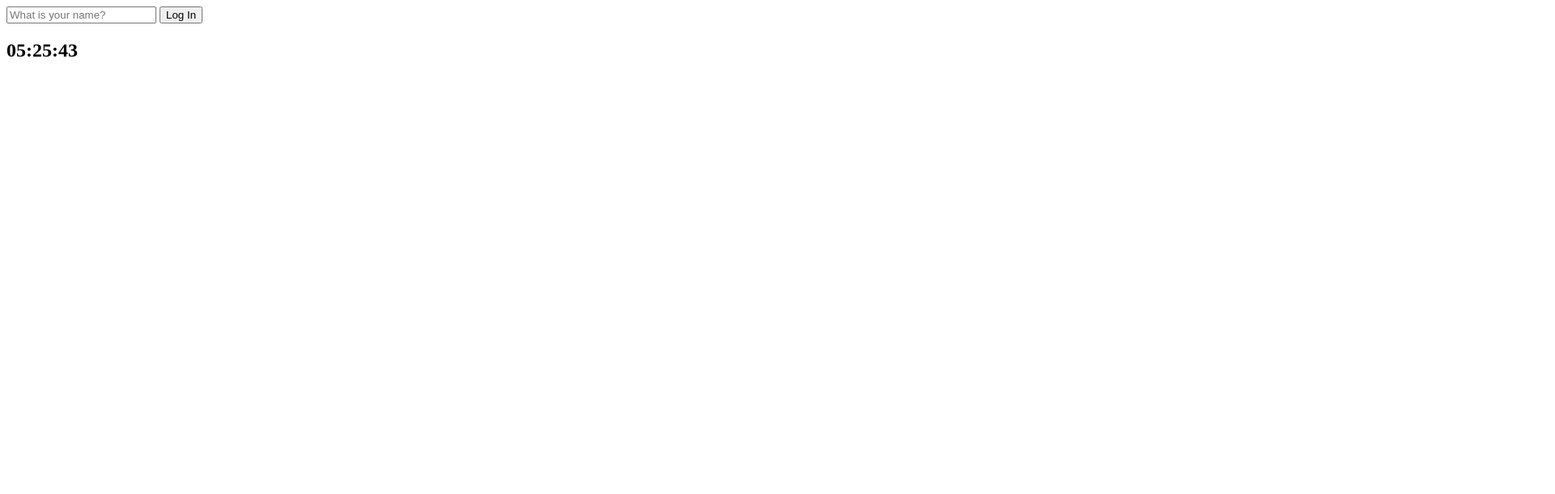
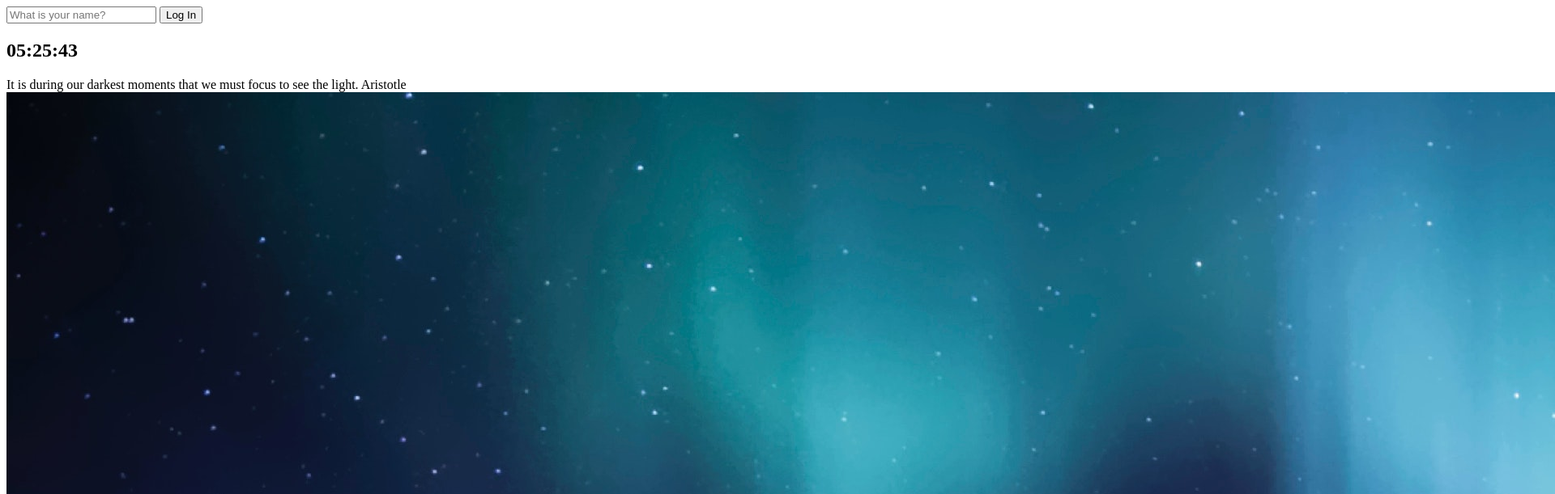
Before and after one commit to 63eggplants/momentum, a plain HTML site: page index.html in a window 1280 px wide. Shown: the top 611 px of the page at 81% size, 1920 px wide, since content can reach past the window. Drawn offline with Linux system fonts and the light colour scheme.

Commit message:
QUOTES AND BACKGROUND

```diff
--- a/index.html
+++ b/index.html
@@ -18,10 +18,14 @@
       <input type="submit" value="Log In" />
     </form>
     <h2 id="clock">00:00</h2>
-
     <h1 id="greeting" class="hidden"></h1>
-
+    <div id="quote">
+      <span></span>
+      <span></span>
+    </div>
     <script src="js/greeting.js"></script>
     <script src="js/clock.js"></script>
+    <script src="js/quotes.js"></script>
+    <script src="js/background.js"></script>
   </body>
 </html>
--- /dev/null
+++ b/js/background.js
@@ -0,0 +1,6 @@
+const images = ['0.jpg', '1.jpg', '2.jpg'];
+const choosenImage = images[Math.floor(Math.random() * images.length)];
+
+const bgImage = document.createElement('img');
+bgImage.src = `img/${choosenImage}`;
+document.body.appendChild(bgImage);
--- /dev/null
+++ b/js/quotes.js
@@ -0,0 +1,57 @@
+const quotes = [
+  {
+    quote:
+      'The greatest glory in living lies not in never falling, but in rising every time we fall',
+    author: 'Nelson Mandela',
+  },
+  {
+    quote: 'The way to get started is to quit talking and begin doing',
+    author: 'Walt Disney',
+  },
+  {
+    quote:
+      'Spread love everywhere you go. Let no one ever come to you without leaving happier.',
+    author: 'Mother Teresa',
+  },
+  {
+    quote: 'When you reach the end of your rope, tie a knot in it and hang on.',
+    author: 'Franklin D. Roosevelt',
+  },
+  {
+    quote:
+      'Always remember that you are absolutely unique. Just like everyone else.',
+    author: 'Margaret Mead',
+  },
+  {
+    quote:
+      "Don't judge each day by the harvest you reap but by the seeds that you plant.",
+    author: 'Robert Louis Stevenson',
+  },
+  {
+    quote:
+      'The future belongs to those who believe in the beauty of their dreams.',
+    author: 'Eleanor Roosevelt',
+  },
+  {
+    quote:
+      'Tell me and I forget. Teach me and I remember. Involve me and I learn.',
+    author: 'Benjamin Franklin',
+  },
+  {
+    quote:
+      'The best and most beautiful things in the world cannot be seen or even touched - they must be felt with the heart.',
+    author: 'Helen Keller',
+  },
+  {
+    quote:
+      'It is during our darkest moments that we must focus to see the light.',
+    author: 'Aristotle',
+  },
+];
+
+const quote = document.querySelector('#quote span:first-child');
+const author = document.querySelector('#quote span:last-child');
+const todayQuote = quotes[Math.floor(Math.random() * quotes.length)];
+
+quote.textContent = todayQuote.quote;
+author.textContent = todayQuote.author;
```
Also changed, not shown: img/1.jpg (added), 2 other files.
